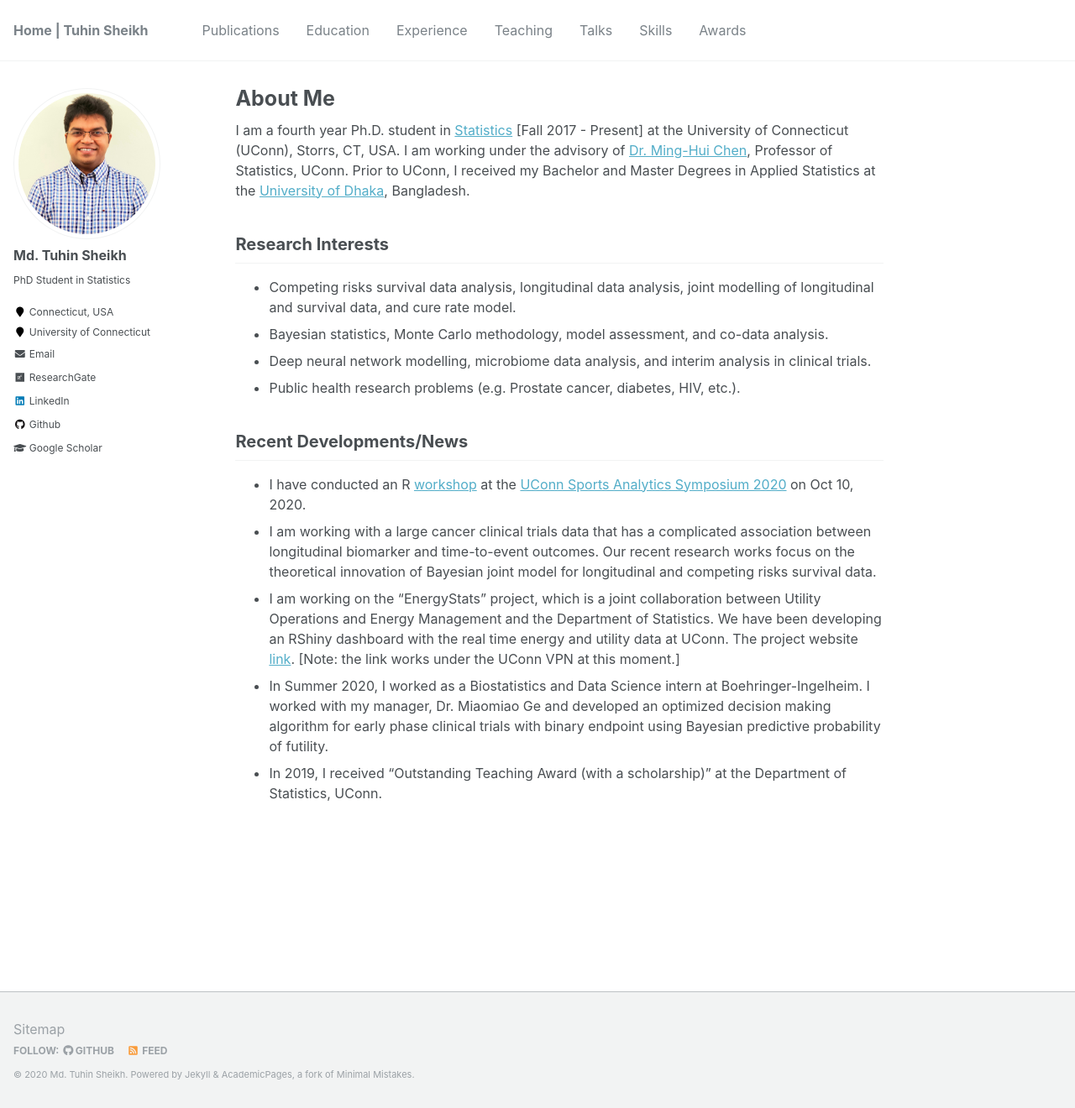
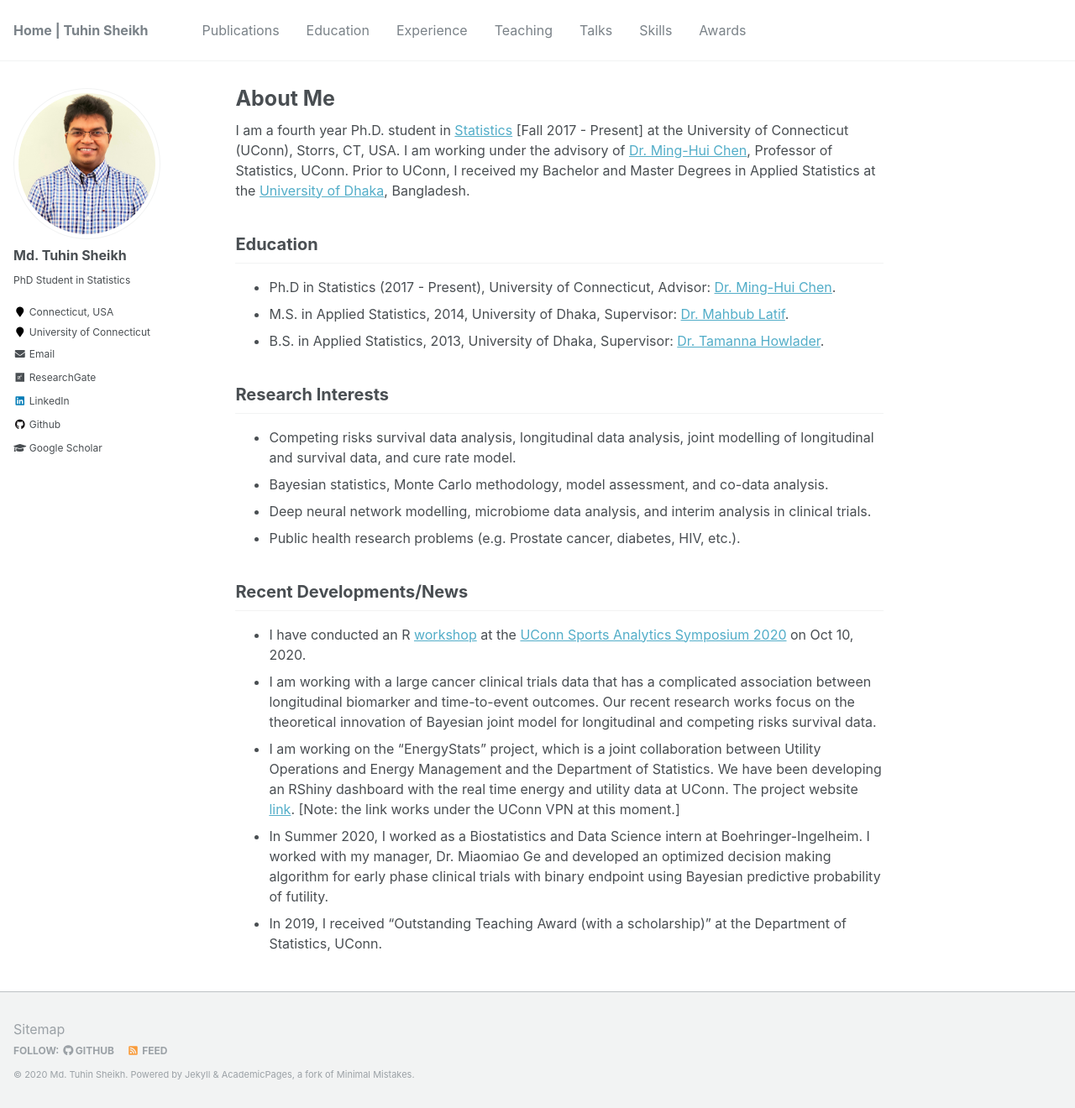
Before and after one commit to mdtuhinsheikh/mdtuhinsheikh.github.io, a Jekyll site: the page built from _pages/about.md, in a window 1280 px wide and 1320 px high. Shown: the whole window at 84% size. Built offline with Jekyll 4.4.1, drawn with Linux system fonts in a browser that asks for light colours.

Commit message:
Update about.md

```diff
--- a/_pages/about.md
+++ b/_pages/about.md
@@ -11,6 +11,10 @@ I am a fourth year Ph.D. student in [Statistics](https://stat.uconn.edu/) [Fall
 <!---
 My research works broadly focus on competing risks survival data analysis, longitudinal data analysis, joint modelling of longitudinal and survival data, cure rate model, Bayesian computation, and model assessment. I intend to develop statistical methodology to model prostate cancer data. I am also interested in the applications of deep neural network modelling to survival data.
 -->
+## Education
+- Ph.D in Statistics (2017 - Present), University of Connecticut, Advisor: [Dr. Ming-Hui Chen](http://merlot.stat.uconn.edu/~mhchen/).
+- M.S. in Applied Statistics, 2014, University of Dhaka, Supervisor: [Dr. Mahbub Latif](https://www.isrt.ac.bd/people/mlatif/).
+- B.S. in Applied Statistics, 2013, University of Dhaka, Supervisor: [Dr. Tamanna Howlader](https://www.isrt.ac.bd/people/tamanna/).
 
 ## Research Interests
 - Competing risks survival data analysis, longitudinal data analysis, joint modelling of longitudinal and survival data, and cure rate model.
```
